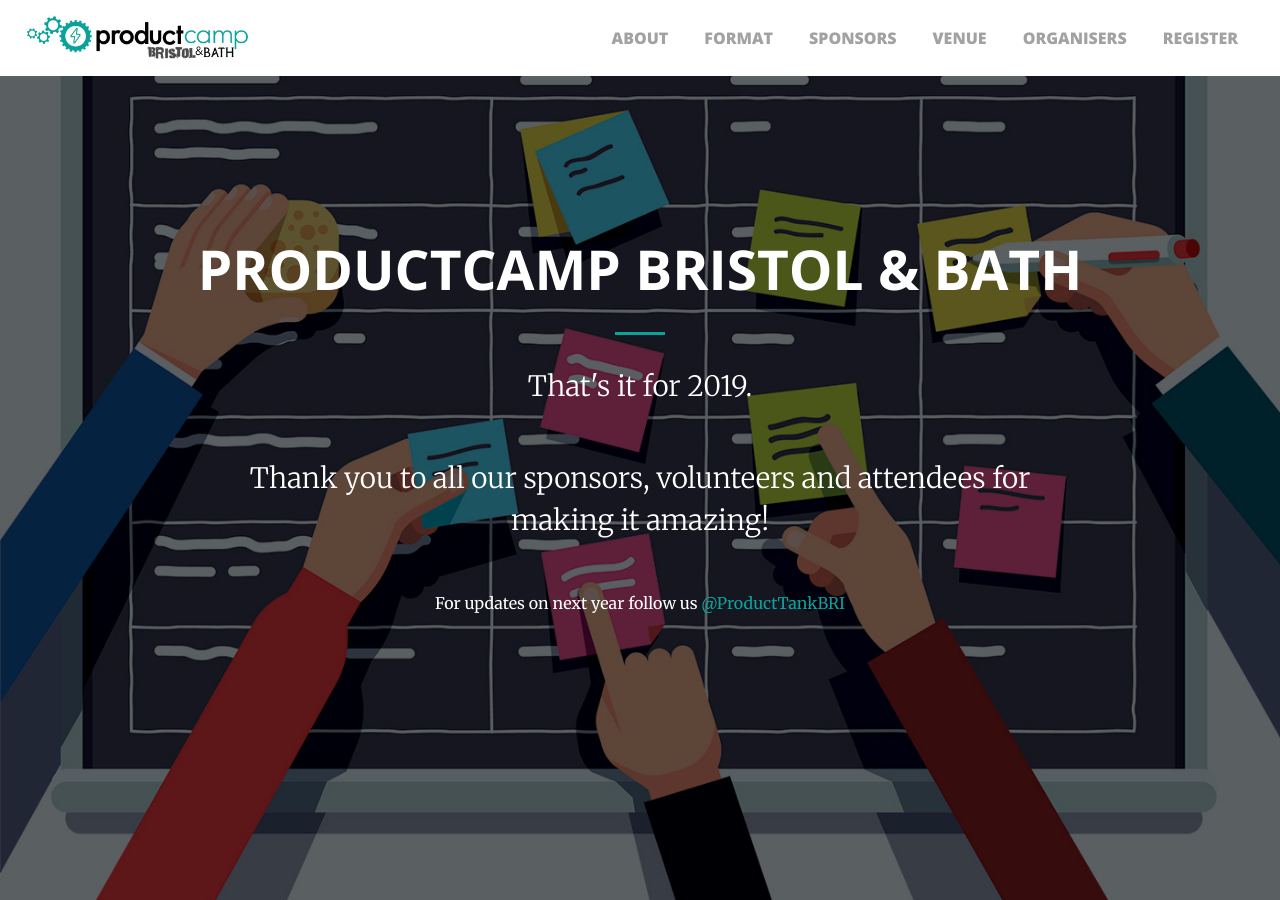
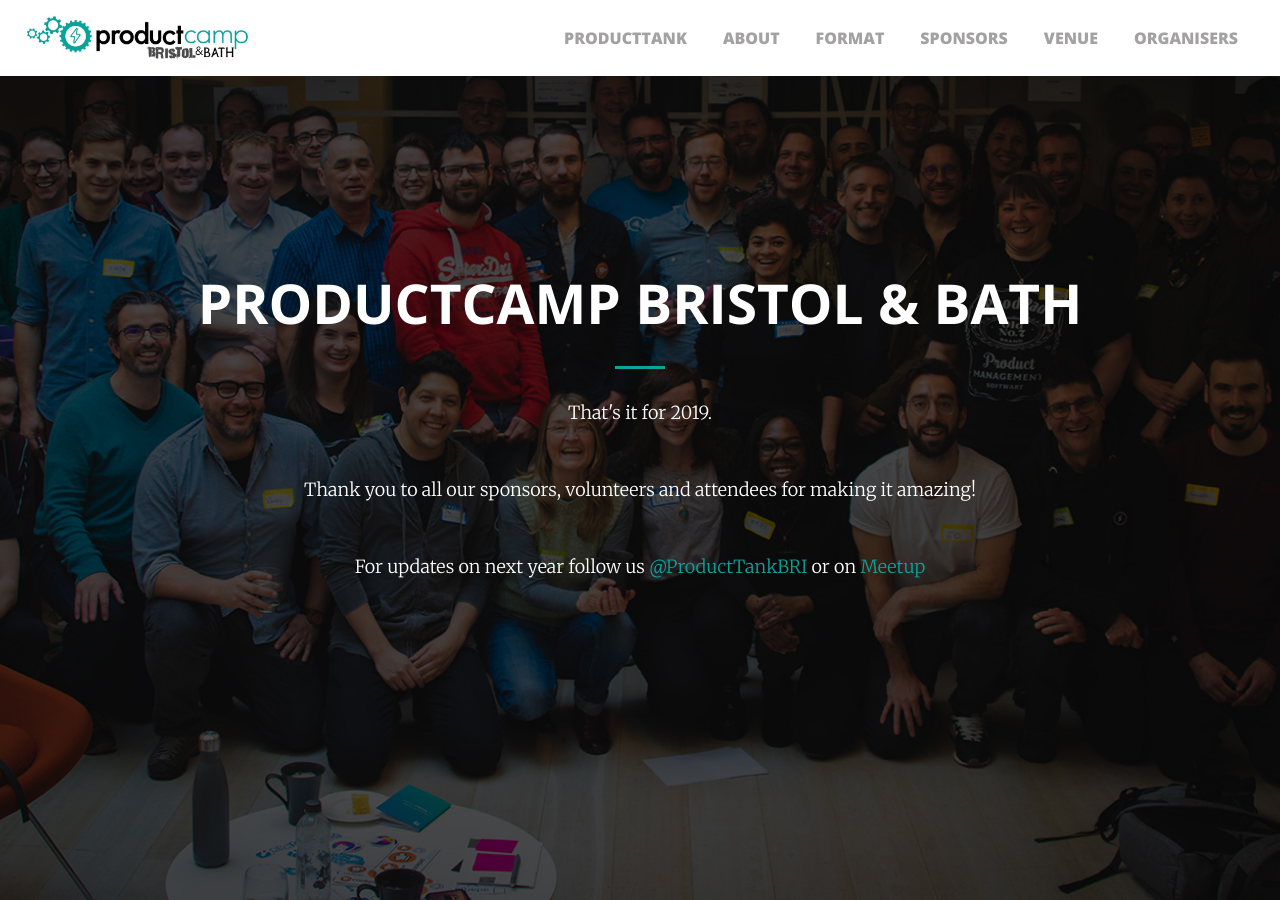
Before and after one commit to inavarre/product-camp-bristol-bath, a Jekyll site: the page built from index.html, in a window 1280 px wide and 900 px high. Built offline with Jekyll 4.4.1, drawn with Linux system fonts in a browser that asks for light colours; nearby versions of some CDN libraries.

Commit message:
Updating homepage image and removing registration links

```diff
--- a/_includes/header.html
+++ b/_includes/header.html
@@ -6,7 +6,7 @@
                 <hr>
                 <p class="animated fadeInUp">That's it for 2019.</p>
                 <p class="animated fadeInUp">Thank you to all our sponsors, volunteers and attendees for making it amazing!</p>
-                <a class="animated fadeInUp">For updates on next year follow us <a href="https://twitter.com/ProductTankBRI" target="_blank">@ProductTankBRI</a></p>
+                <p class="animated fadeInUp">For updates on next year follow us <a href="https://twitter.com/ProductTankBRI" target="_blank">@ProductTankBRI</a> or on <a href="https://www.meetup.com/ProductTank-Bristol/" target="_blank">Meetup</a></p>
             </div>
         </div>
         </div>
--- a/_includes/nav-front.html
+++ b/_includes/nav-front.html
@@ -10,6 +10,9 @@
         </button>
         <div class="collapse navbar-collapse d-lg-flex flex-lg-row-reverse navbarStroke" id="navbarNav">
             <ul class="navbar-nav">
+                <li class="mx-2">
+                    <a class="page-scroll" target="_blank" href="https://www.meetup.com/ProductTank-Bristol/">ProductTank</a>
+                </li>
                 <li class="mx-2">
                     <a class="page-scroll" href="#about">About</a>
                 </li>
@@ -25,9 +28,9 @@
                 <li class="mx-2">
                     <a class="page-scroll" href="#organisers">Organisers</a>
                 </li>
-                <li class="mx-2">
+                <!--<li class="mx-2">
                     <a href="https://www.eventbrite.com/e/productcamp-bristol-bath-tickets-55475296104" target="_blank">Register</a>
-                </li>
+                </li>-->
             </ul>
         </div>
     </nav>
--- a/_sass/_header.scss
+++ b/_sass/_header.scss
@@ -7,7 +7,8 @@
   min-height: auto;
   @include background-cover;
   background-position: center;
-  background-image: url('../img/hero.jpg');
+  //background-image: url('../img/hero.jpg');
+  background-image: url('../img/Rectangle2.jpg');
   text-align: center;
   color: #fff;
   display: flex;
@@ -50,7 +51,7 @@
       }
 
       p {
-        font-size: 28px;
+        //font-size: 28px;
         max-width: 80%;
         margin-left: auto;
         margin-right: auto;
```
Also changed, not shown: _includes/nav-standard.html (+5 -2 lines), img/Rectangle2.jpg (added).
